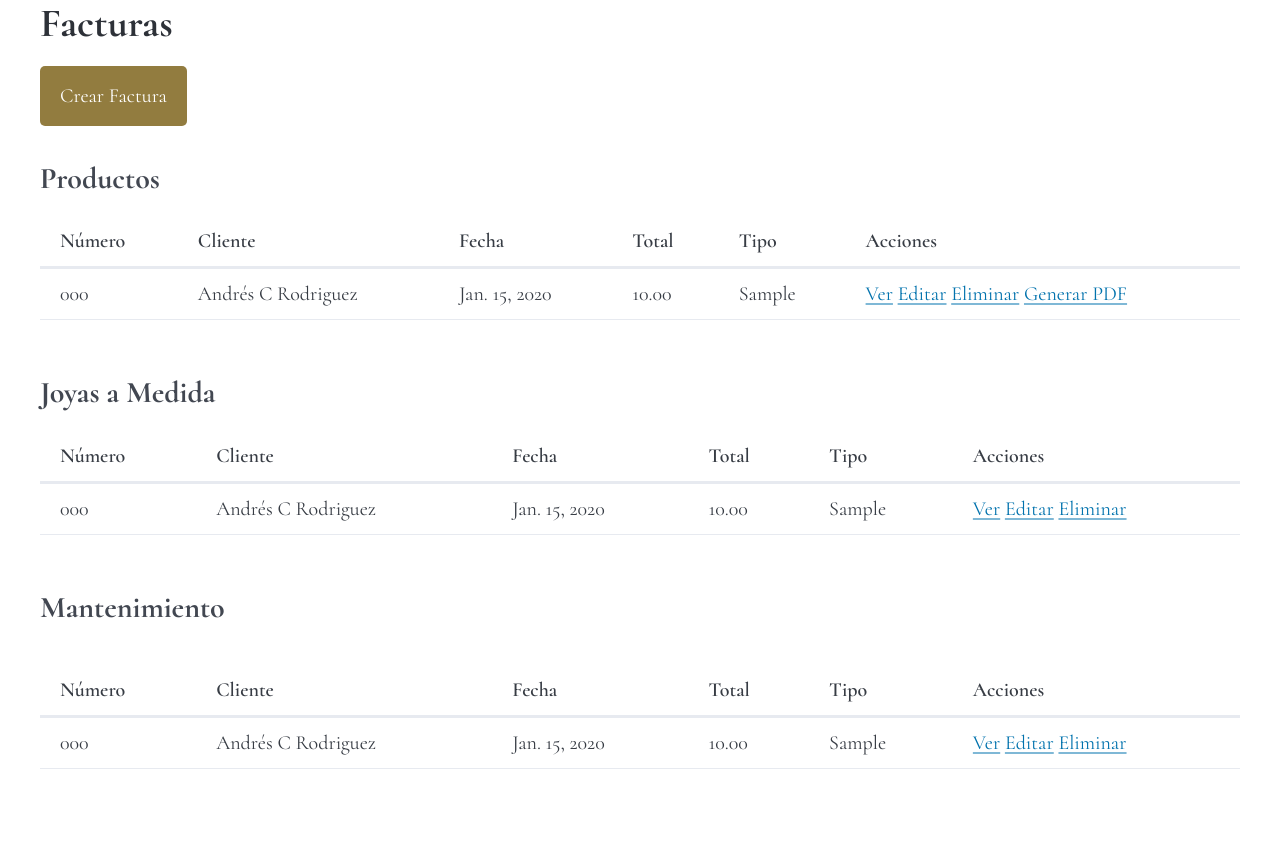
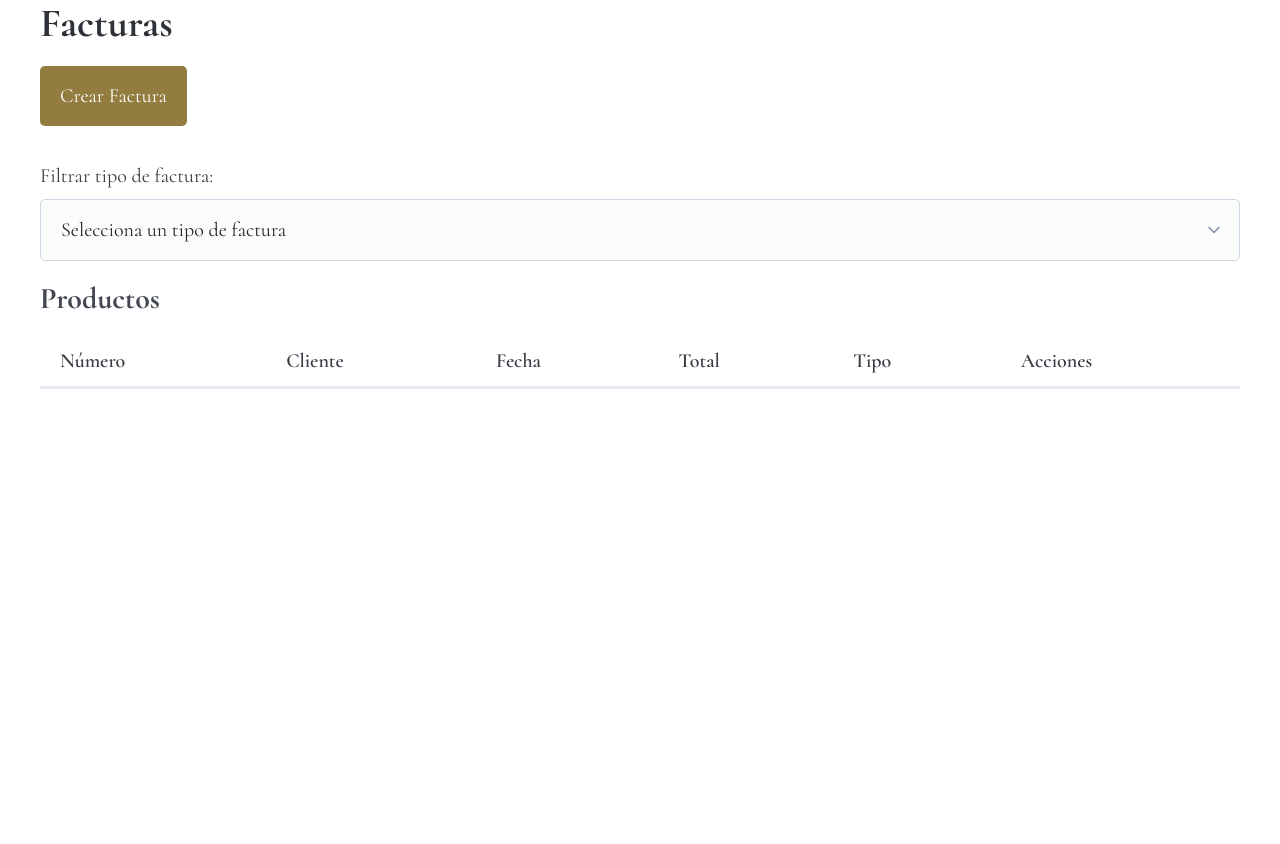
Before and after one commit to JuanPuyo1/EWASyst, a Django app: page /invoices/invoices_list/ in a window 1280 px wide. Shown: the part 89-933 px from the top of the page. After the commit the page ends 478 px from the top, so only its background shows below. Run offline with Django 5.2, Linux system fonts and the light colour scheme; data comes from the database, SQL or seed files in the repository; both versions use the stored data as it was after the commit; tables that the repository leaves empty hold one stand-in row (values such as "Sample post"); lists and menus that the app fills with data are empty; some libraries are stand-ins or nearby versions.

Commit message:
adding the invoice filter

```diff
--- a/invoices/templates/invoices/invoices_list.html
+++ b/invoices/templates/invoices/invoices_list.html
@@ -24,7 +24,20 @@ Facturas
 
 <button onclick="window.location.href='{% url 'invoices:invoices_create_option' %}'">Crear Factura</button>
 
+
+
 <div class="space-between">
+
+<div class="select-container">
+    <label for="invoice_type">Filtrar tipo de factura:</label>
+    <select name="invoice_type" id="invoice_type">
+        <option value="all" disabled selected>Selecciona un tipo de factura</option>
+        <option value="item" {% if filter_type == 'item' %}selected{% endif %}>Productos</option>
+        <option value="customized" {% if filter_type == 'customized' %}selected{% endif %}>Joyas a Medida</option>
+        <option value="maintenance" {% if filter_type == 'maintenance' %}selected{% endif %}>Mantenimiento</option>
+    </select>
+</div>
+
 <h3>Productos</h3>
 <div class="overflow-auto">
 <table>
@@ -39,7 +52,7 @@ Facturas
         </tr>
     </thead>
     <tbody>
-        {% for invoice in invoices_item %}
+        {% for invoice in invoices %}
             <tr>
                 <td>{{ invoice.invoice_number }}</td>
                 <td>{{ invoice.client.name }}</td>
@@ -60,75 +73,34 @@ Facturas
 </div>
 </div>
 
-<div class="space-between">
-<h3>Joyas a Medida</h3>
-<div class="overflow-auto">
-    <table>
-        <thead>
-            <tr>
-                <th>Número</th>
-                <th>Cliente</th>
-                <th>Fecha</th>
-                <th>Total</th>
-                <th>Tipo</th>
-                <th>Acciones</th>
-            </tr>
-        </thead>
-        <tbody>
-            {% for invoice in invoices_customized %}
-                <tr>
-                    <td>{{ invoice.invoice_number }}</td>
-                    <td>{{ invoice.client.name }}</td>
-                    <td>{{ invoice.invoice_date }}</td>
-                    <td>{{ invoice.invoice_total }}</td>
-                    <td>{{ invoice.invoice_type }}</td>
-                    <td>
-                        <a href="">Ver</a>
-                        <a href="">Editar</a>
-                        <a href="">Eliminar</a>
-                    </td>
-                </tr>
-            {% endfor %}
-        </tbody>
 
-      </table>
-</div>
-</div>
-
-<div class="space-between">
-<h3>Mantenimiento</h3>
-<div class="overflow-auto">
-    <table>
-        <table>
-            <thead>
-                <tr>
-                    <th>Número</th>
-                    <th>Cliente</th>
-                    <th>Fecha</th>
-                    <th>Total</th>
-                    <th>Tipo</th>
-                    <th>Acciones</th>
-                </tr>
-            </thead>
-            <tbody>
-                {% for invoice in invoices_maintenance %}
-                    <tr>
-                        <td>{{ invoice.invoice_number }}</td>
-                        <td>{{ invoice.client.name }}</td>
-                        <td>{{ invoice.invoice_date }}</td>
-                        <td>{{ invoice.invoice_total }}</td>
-                        <td>{{ invoice.invoice_type }}</td>
-                        <td>
-                            <a href="">Ver</a>
-                            <a href="">Editar</a>
-                            <a href="">Eliminar</a>
-                        </td>
-                    </tr>
-                {% endfor %}
-            </tbody>
-
-          </table>
-</div>
 </div>
 
 {% endblock %}
+
+{% block extra_scripts %}
+    <script>
+    document.addEventListener('DOMContentLoaded', function() {
+        const invoiceType = document.getElementById('invoice_type');
+        invoiceType.addEventListener('change', function() {
+            const invoiceType = document.getElementById('invoice_type').value;
+
+            switch (invoiceType) {
+                case 'item':
+                    window.location.href = '{% url 'invoices:invoices_list' %}?invoice_type=item';
+                    break;
+                case 'customized':
+                    window.location.href = '{% url 'invoices:invoices_list' %}?invoice_type=customized';
+                    break;
+                case 'maintenance':
+                    window.location.href = '{% url 'invoices:invoices_list' %}?invoice_type=maintenance';
+                    break;
+                default:
+                    window.location.href = '{% url 'invoices:invoices_list' %}';
+            }
+        });
+    });
+    </script>
+
+
+{% endblock %}
--- a/invoices/views.py
+++ b/invoices/views.py
@@ -18,13 +18,24 @@ from reportlab.lib.utils import simpleSplit
 
 class InvoicesListView(View):
     def get(self, request):
-        invoices_item = InvoiceForItem.objects.all()
-        invoices_maintenance = InvoiceForMaintenance.objects.all()
-        invoices_customized = InvoiceForCustomized.objects.all()
+        invoices = []
+        filter_type = None
+
+        if request.GET.get('invoice_type'):
+            invoice_type = request.GET.get('invoice_type')
+            if invoice_type == 'item':
+                invoices = InvoiceForItem.objects.all()
+                filter_type = "item"
+            elif invoice_type == 'maintenance':
+                invoices = InvoiceForMaintenance.objects.all()
+                filter_type = "maintenance"
+            elif invoice_type == 'customized':
+                invoices = InvoiceForCustomized.objects.all()
+                filter_type = "customized"
+
         context = {
-            'invoices_item': invoices_item,
-            'invoices_maintenance': invoices_maintenance,
-            'invoices_customized': invoices_customized,
+            'invoices': invoices,
+            'filter_type': filter_type
         }
         return render(request, 'invoices/invoices_list.html', context)
 
```
Also changed, not shown: db.sqlite3.
